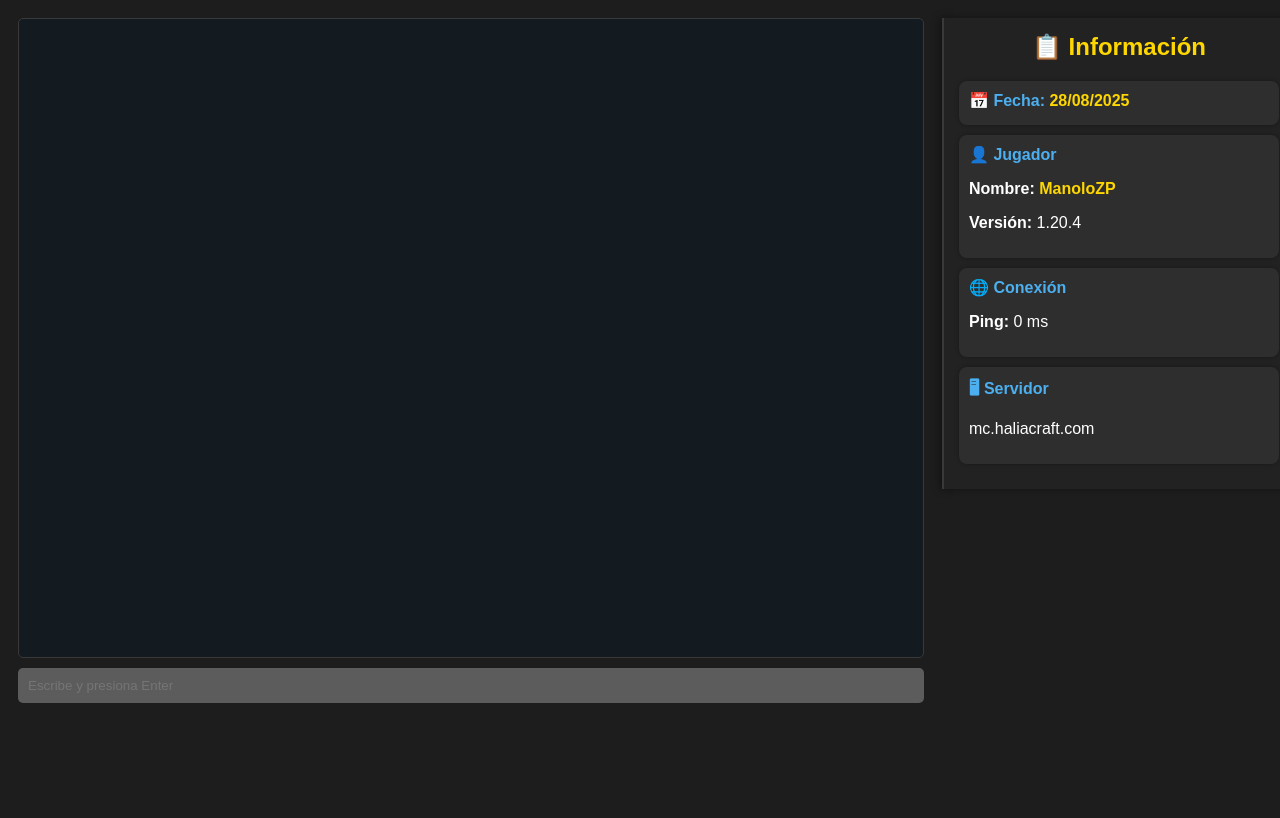
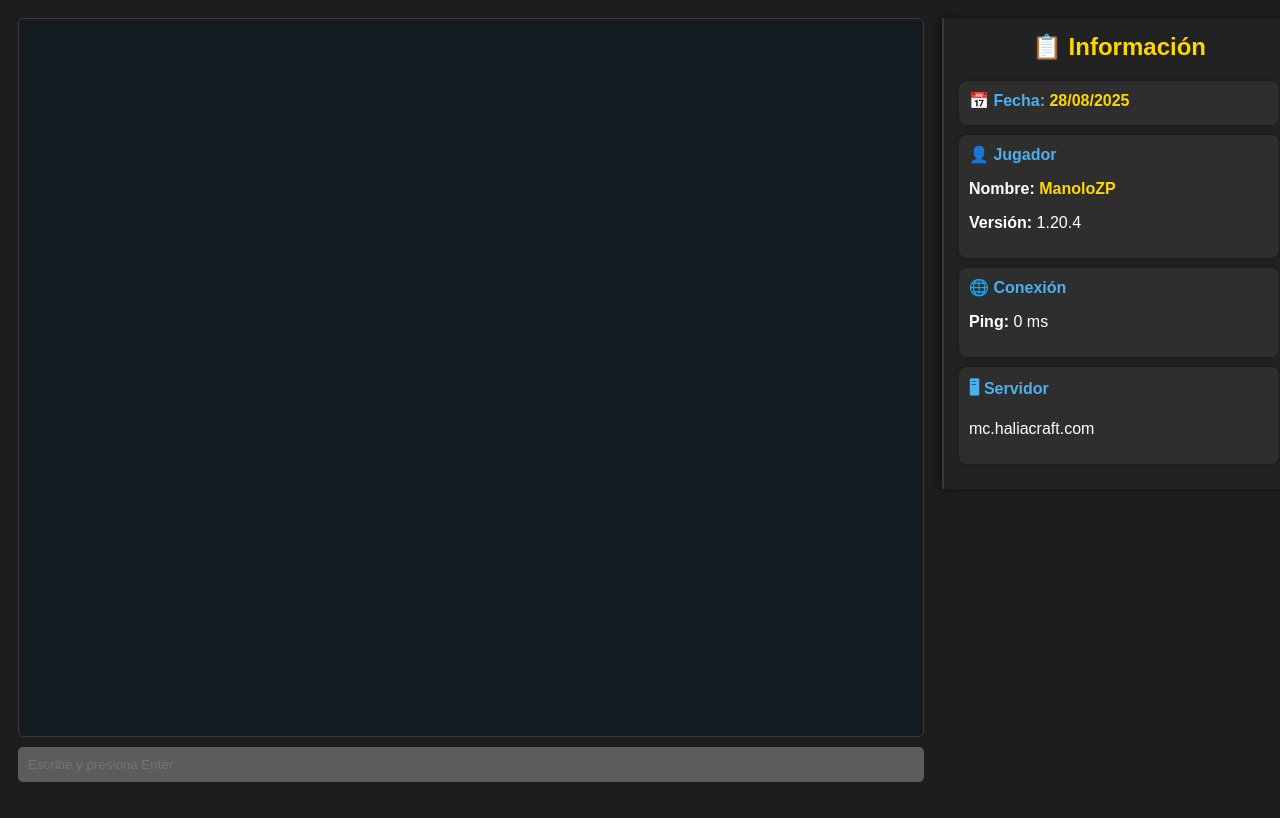
Before and after one commit to vC3sar/AlwaysMC-Launcher, a website: page index.html in a window 1280 px wide. Drawn offline with Linux system fonts and the light colour scheme.

Commit message:
refactor: update height and flexbox properties in index.html for improved layout consistency

```diff
--- a/index.html
+++ b/index.html
@@ -44,7 +44,8 @@
             padding: 0;
             box-sizing: border-box;
             min-width: 0;
-            min-height: clamp(520px, 70vh, 980px);
+            height: calc(100vh - 36px);
+            min-height: calc(100vh - 36px);
             position: sticky;
             top: 18px;
             align-self: start;
@@ -54,7 +55,7 @@
             font-family: monospace;
             white-space: pre-wrap;
             max-width: 100%;
-            flex: 1;
+            flex: 1 1 auto;
             /* ocupa todo el espacio vertical */
             border: 1px solid #393939;
             overflow-y: auto;
@@ -64,7 +65,8 @@
             background: rgb(19, 26, 32);
             color: white;
             box-sizing: border-box;
-            min-height: calc(100vh - 160px);
+            min-height: 0;
+            height: calc(100vh - 160px);
         }
 
         #input {
@@ -339,6 +341,7 @@
             #chat-section {
                 grid-column: 1;
                 grid-row: 1;
+                height: auto;
                 min-height: clamp(420px, 62vh, 760px);
                 position: static;
                 top: auto;
@@ -358,6 +361,7 @@
 
         @media (max-width: 700px) {
             #chat {
+                height: 360px;
                 min-height: 360px;
                 font-size: medium;
             }
@@ -379,6 +383,7 @@
             }
 
             #chat-section {
+                height: auto;
                 min-height: clamp(420px, 62vh, 720px);
             }
 
```
